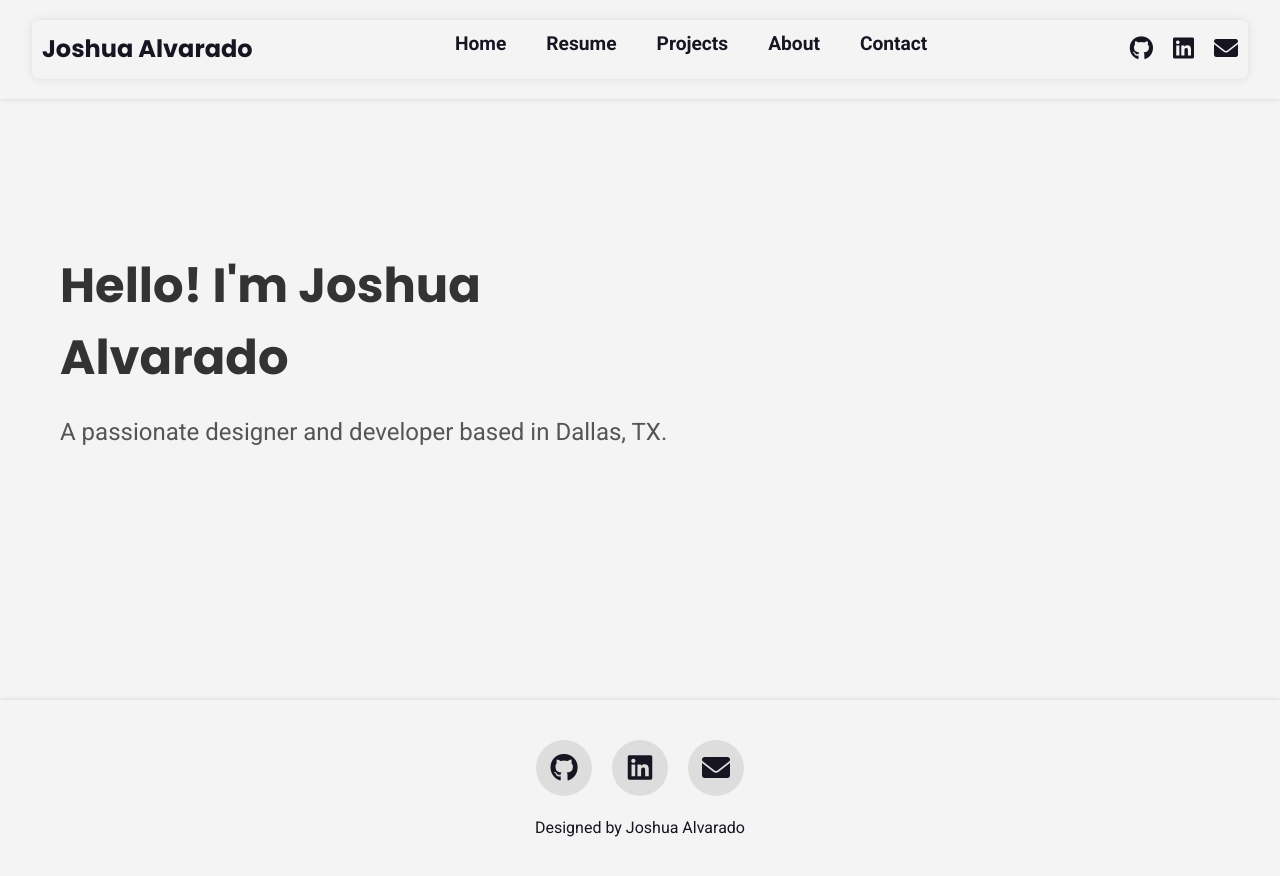
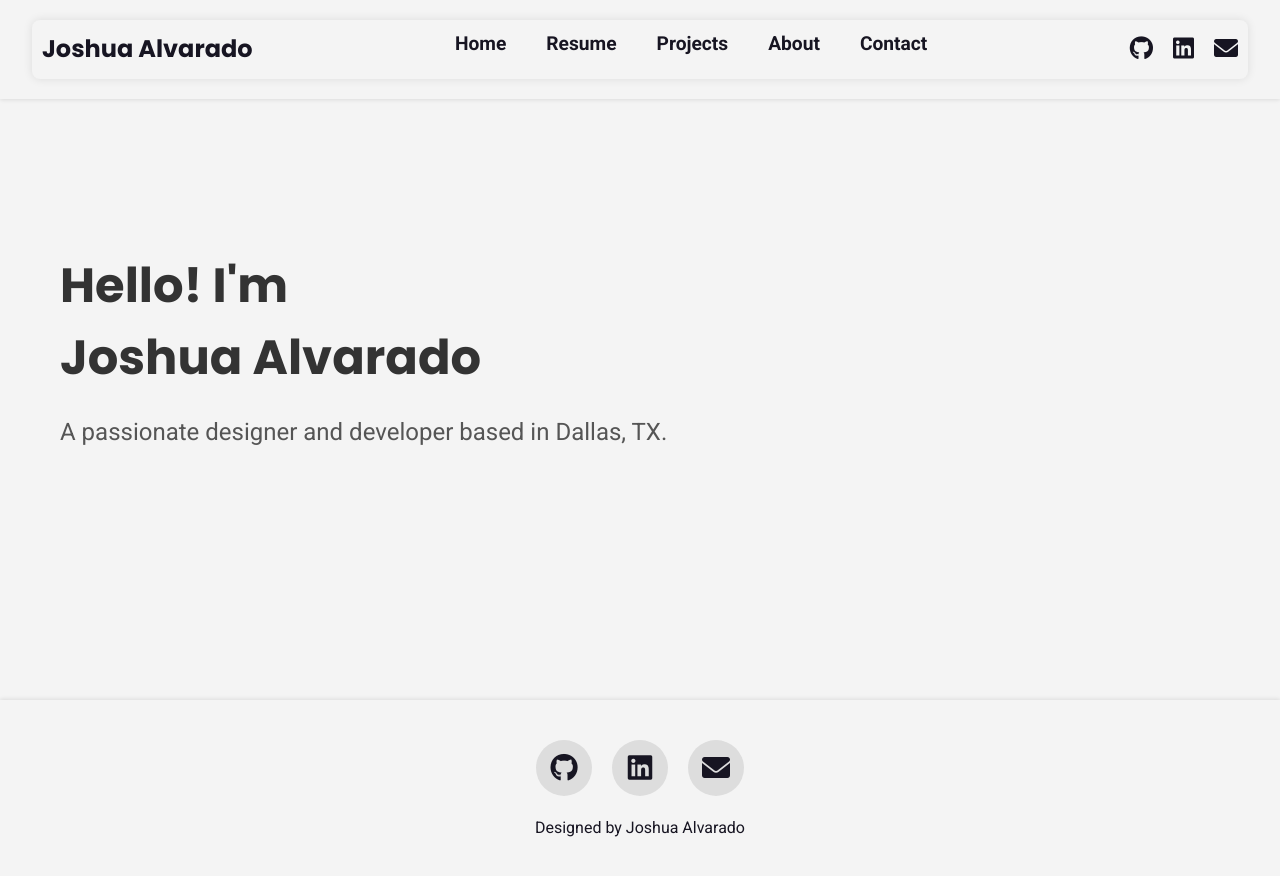
Before and after one commit to JoshuaAlvarado-hub/joshalvarado.com, a Jekyll site: the page built from index.html, in a window 1280 px wide. Shown: the top 876 px of the page. Built offline with Jekyll 4.4.1, drawn with Linux system fonts in a browser that asks for light colours.

Commit message:
moved name to second line

```diff
--- a/index.html
+++ b/index.html
@@ -5,7 +5,7 @@ permalink: /
 ---
 <div class="container home">
     <div class="home-content">
-        <h1 class="home-title">Hello! I'm Joshua Alvarado</h1>
+        <h1 class="home-title">Hello! I'm<br>Joshua Alvarado</h1>
         <p class="home-subtitle">A passionate designer and developer based in Dallas, TX.</p>
     </div>
 </div>
```
